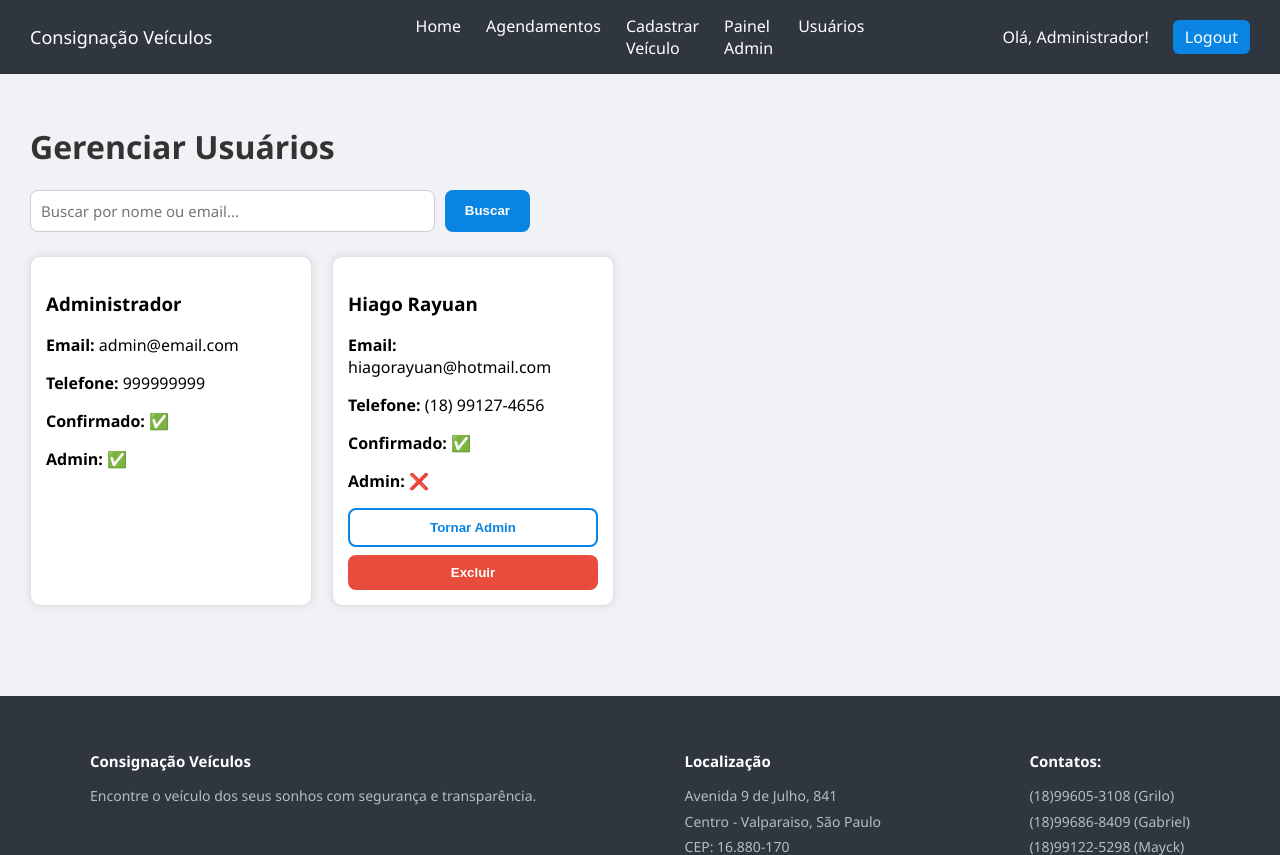
After one commit to HiagoRayuan/PI_Site_de_Consignacao_de_Veiculos, a Flask app: page /admin/usuarios in a window 1280 px wide. The commit adds this page. Shown: the top 855 px of the page. Run offline with Flask 3, Linux system fonts and the light colour scheme; a user stored in the database is signed in; some libraries are stand-ins or nearby versions.

Commit message:
Adiciona gerenciamento de usuários no painel admin

```diff
--- /dev/null
+++ b/templates/admin/usuarios.html
@@ -0,0 +1,46 @@
+{% extends 'base.html' %}
+{% block content %}
+    <h1>Gerenciar Usuários</h1>
+
+    <form method="GET" action="/admin/usuarios" class="busca-form">
+        <input type="hidden" name="csrf_token" value="{{ csrf_token() }}">
+        <div class="busca-container">
+            <input type="text" name="busca" placeholder="Buscar por nome ou email...">
+            <button type="submit" class="btn" style="width: auto; padding: 10px 20px;">Buscar</button>
+        </div>
+    </form>
+
+    <div class="cards">
+        {% for u in usuarios %}
+            <div class="card card-admin">
+                <div class="card-body">
+                    <h3>{{ u.nome }}</h3>
+                    <p><strong>Email:</strong> {{ u.email }}</p>
+                    <p><strong>Telefone:</strong> {{ u.telefone }}</p>
+                    <p><strong>Confirmado:</strong> {% if u.confirmado %}✅{% else %}❌{% endif %}</p>
+                    <p><strong>Admin:</strong>  {% if u.is_admin %}✅{% else %}❌{% endif %}</p>
+
+                    <div class="card-actions">
+                        {% if not u.is_admin or u.id != session['usuario_id'] %}
+                            <form action="/admin/usuarios/toggle-admin/{{ u.id }}" method="POST">
+                                <input type="hidden" name="csrf_token" value="{{ csrf_token() }}">
+                                <button class="btn-secondary">
+                                    {% if u.is_admin %}Remover Admin{% else %}Tornar Admin{% endif %}
+                                </button>
+                            </form>
+                        {% endif %}
+
+                        {% if not u.is_admin %}
+                            <form action="/admin/usuarios/excluir/{{ u.id }}" method="POST">
+                                <input type="hidden" name="csrf_token" value="{{ csrf_token() }}">
+                                <button onclick="return confirm('Deseja excluir este usuário?')" class="btn-danger">Excluir</button>
+                            </form>
+                        {% endif %}
+                    </div>
+                </div>
+            </div>
+        {% else %}
+            <p>Nenhum usuário encontrado.</p>
+        {% endfor %}
+    </div>
+{% endblock %}
--- a/templates/base.html
+++ b/templates/base.html
@@ -21,6 +21,7 @@
             {% if session.get('is_admin') %}
                 <a href="/cadastrar">Cadastrar Veículo</a>
                 <a href="/admin">Painel Admin</a>
+                <a href="/admin/usuarios">Usuários</a>
             {% endif %}
         </div>
         <div class="nav-right">
```
Also changed, not shown: templates/admin/dashboard.html (+1 -10 lines).
